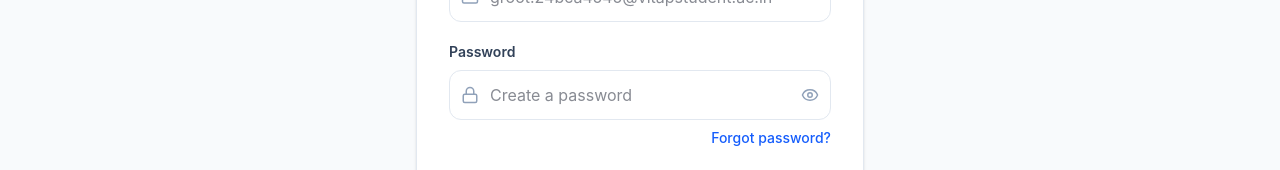
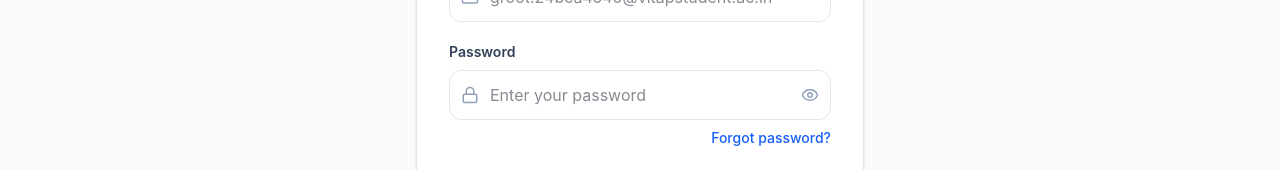
Before and after one commit to bhanuteja-29/dbt-papers, a React (Vite) app in the folder frontend/: page /login in a window 1280 px wide. Shown: the part 310-480 px from the top of the page. Built offline with nearby package versions, Linux system fonts and the light colour scheme; no server answers.

Commit message:
fixed typo in login page

```diff
--- a/frontend/src/pages/Login.jsx
+++ b/frontend/src/pages/Login.jsx
@@ -173,7 +173,7 @@ const Login = () => {
                 name="password"
                 value={form.password}
                 onChange={handleChange}
-                placeholder="Create a password"
+                placeholder="Enter your password"
                 className={`w-full rounded-xl border py-3 pl-10 pr-12 text-sm outline-none transition focus:ring-4 ${
                   errors.password
                     ? "border-red-300 focus:border-red-500 focus:ring-red-500/10"
```
